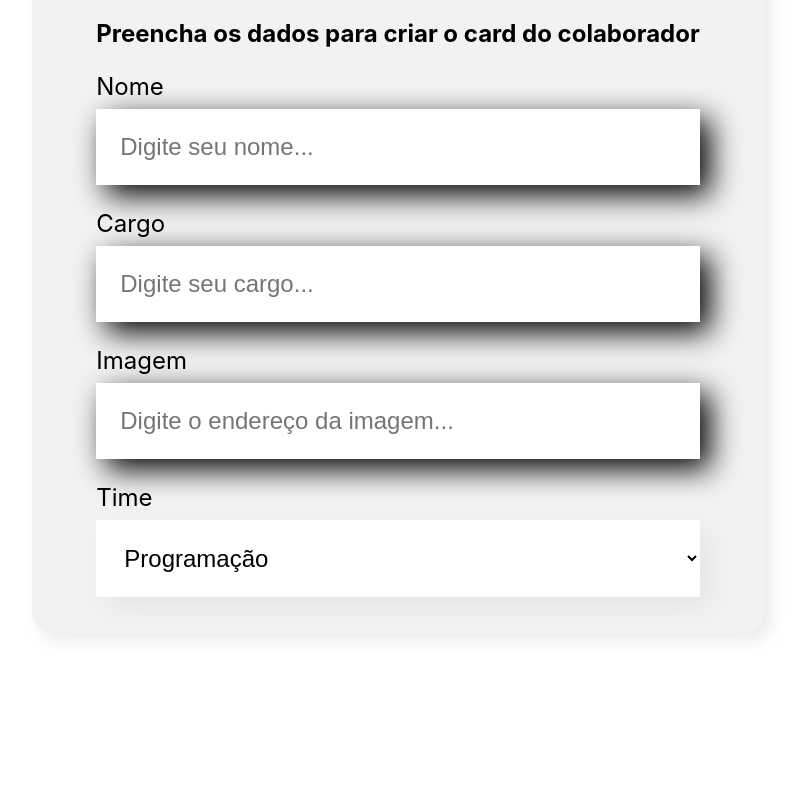
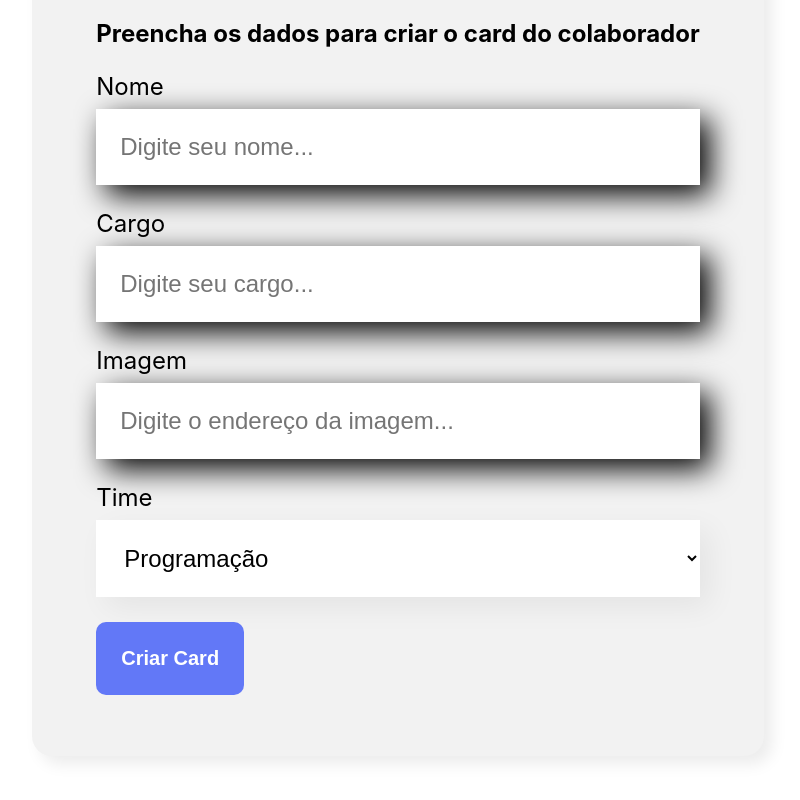
Before and after one commit to lucasramos95/Consolist, a React (Create React App) app in the folder organo/: page / in a window 1280 px wide. Shown: the part 615-1415 px from the top of the page, without its empty margins (242-1042 px from the left). Before the commit the page ends 1328 px from the top, so only its background shows below. Built offline with nearby package versions, Linux system fonts and the light colour scheme.

Commit message:
6th Commit - Componente 'Criar Card' adicionado

```diff
--- /dev/null
+++ b/organo/src/componentes/Botao/Botao.css
@@ -0,0 +1,15 @@
+.botao {
+    background-color: #6278F7;
+    border-radius: 10px;
+    font-weight: 700;
+    font-size: 20px;
+    padding: 25px;
+    border: none;
+    cursor: pointer;
+    color: #FFF;
+    margin: 25px 0;
+}
+
+.botao:hover {
+    color: #95FFD4
+}
--- /dev/null
+++ b/organo/src/componentes/Botao/index.js
@@ -0,0 +1,9 @@
+import './Botao.css'
+
+const Botao = (props) => {
+    return (<button className='botao'>
+        {props.children}
+    </button>)
+}
+
+export default Botao
--- a/organo/src/componentes/CampoTexto/index.js
+++ b/organo/src/componentes/CampoTexto/index.js
@@ -4,12 +4,19 @@
 
     const placeholderModificada = `${props.placeholder}...`
 
+    let valor = ''
+
+    const aoDigitado = (evento) => {
+        valor = evento.target.value
+        console.log(valor)
+    }
+
     return (
         <div className="campo-texto">
             <label>
                 {props.label}
             </label>
-            <input placeholder={placeholderModificada}/>
+            <input value={valor} onChange={aoDigitado} required={props.obrigatorio} placeholder={placeholderModificada}/>
         </div>
     )
 }
--- a/organo/src/componentes/Formulario/index.js
+++ b/organo/src/componentes/Formulario/index.js
@@ -1,3 +1,4 @@
+import Botao from '../Botao';
 import CampoTexto from '../CampoTexto';
 import ListaSuspensa from '../ListaSuspensa';
 import './Formulario.css'
@@ -14,14 +15,22 @@
         'Inovação e Gestão',
     ]
 
+    const aoSalvar = (evento) => {
+        evento.preventDefault()
+        console.log('Form foi submetido')
+    }
+
     return (
         <section className="formulario">
-            <form>
+            <form onSubmit={aoSalvar}>
                 <h2>Preencha os dados para criar o card do colaborador</h2>
-                <CampoTexto label="Nome" placeholder="Digite seu nome" />
-                <CampoTexto label="Cargo" placeholder="Digite seu cargo" />
+                <CampoTexto obrigatorio={true} label="Nome" placeholder="Digite seu nome" />
+                <CampoTexto obrigatorio={true} label="Cargo" placeholder="Digite seu cargo" />
                 <CampoTexto label="Imagem" placeholder="Digite o endereço da imagem" />
-                <ListaSuspensa label="Time" itens={times}/>
+                <ListaSuspensa obrigatorio={true} label="Time" itens={times}/>
+                <Botao>
+                    Criar Card
+                </Botao>
             </form>
         </section>
     )
--- a/organo/src/componentes/ListaSuspensa/index.js
+++ b/organo/src/componentes/ListaSuspensa/index.js
@@ -6,7 +6,7 @@
     return (
         <div className='lista-suspensa'>
             <label>{props.label}</label>
-            <select>
+            <select required={props.required}>
                 {props.itens.map(item =>{
                     return <option key={item}>{item}</option>
                 })}
```
